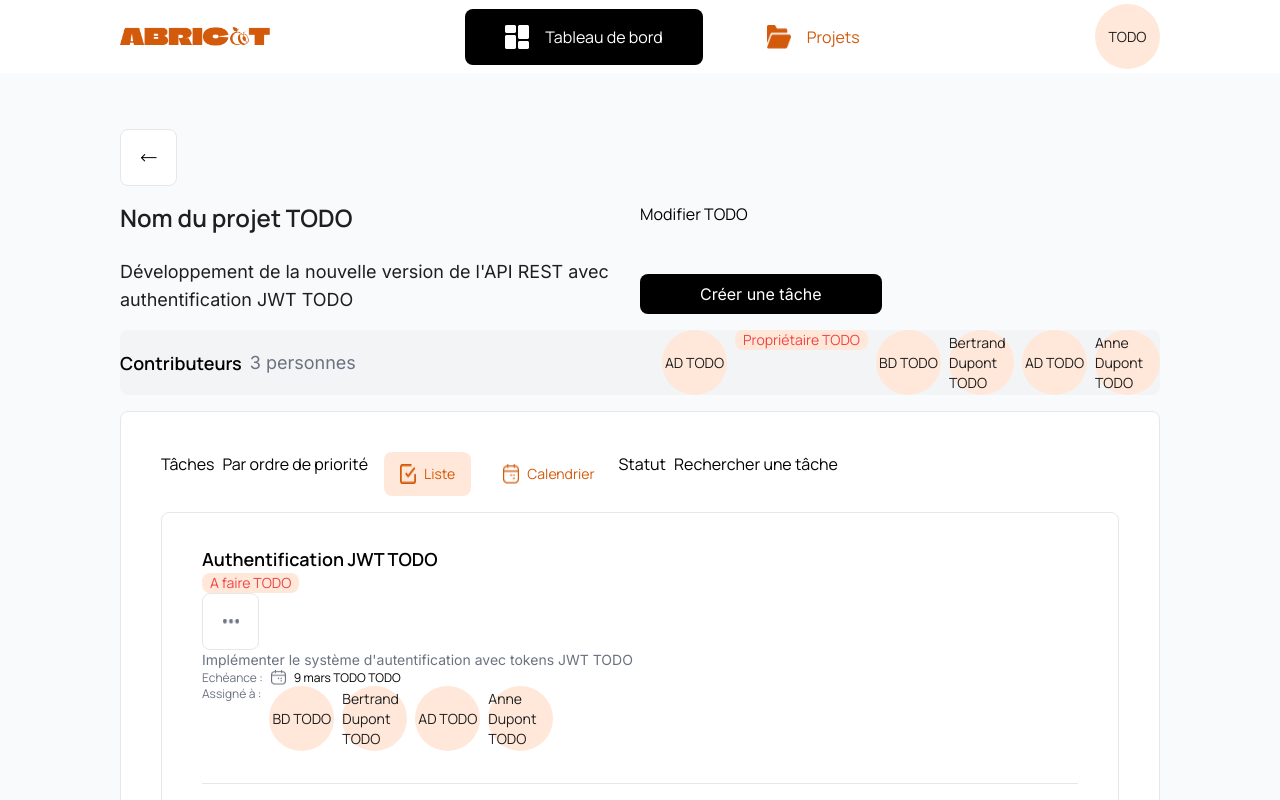
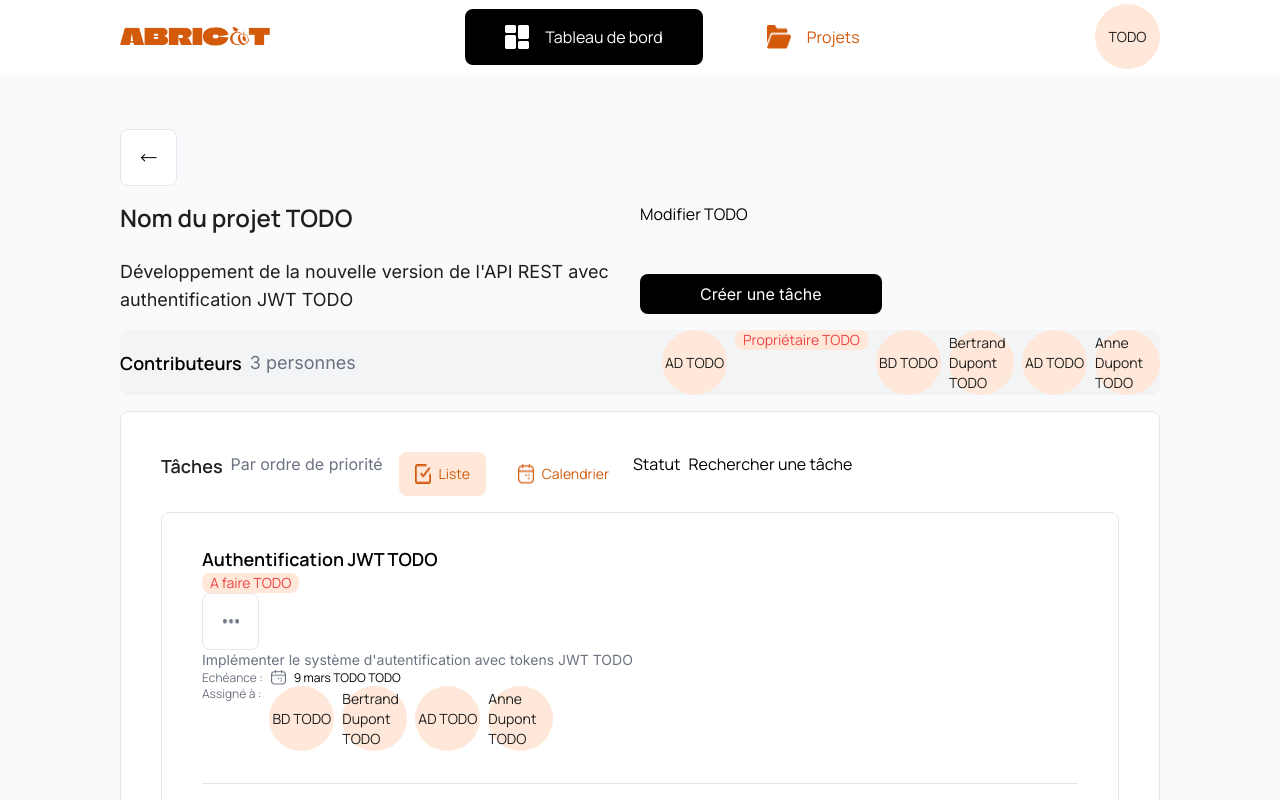
Before and after one commit to fkervella/OC-DevFS-P07, a Next.js app: page /project in a window 1280 px wide. Shown: the top 800 px of the page. Built offline with nearby package versions, Linux system fonts and the light colour scheme.

Commit message:
Corrections de présentation

```diff
--- a/src/app/(wHeader)/project/page.js
+++ b/src/app/(wHeader)/project/page.js
@@ -21,8 +21,12 @@ function Project() {
       <Team />
       <div className="flex flex-col gap-4 bg-white pt-10 pr-10 pb-10 pl-10 border border-solid border-grey-background rounded-lg ">
         <div className="flex flex-row gap-2">
-          <div>Tâches</div>
-          <div>Par ordre de priorité</div>
+          <div className="text-lg text-black-font font-semibold font-manrope col-start-1 row-start-1">
+            Tâches
+          </div>
+          <div className="text-base text-grey-font font-normal font-inter col-start-1 row-start-2">
+            Par ordre de priorité
+          </div>
           <div>
             <ul className="flex flex-row gap-4 pl-2">
               <li className="flex flex-row gap-2 pt-3 pl-4 pb-3 pr-4 bg-light-orange rounded-lg h-fit w-fit">
--- a/src/app/_components/Common/LabelInput/index.jsx
+++ b/src/app/_components/Common/LabelInput/index.jsx
@@ -11,7 +11,7 @@ export default function LabelInput({ name, text, type, placeHolder }) {
         name={name}
         id={name}
         type={type}
-        placeHolder={placeHolder}
+        placeholder={placeHolder}
         className="rounded-lg pt-2 pr-2 pb-2 pl-2 border border-gray-200 w-xs bg-white"
       ></input>
     </>
```
